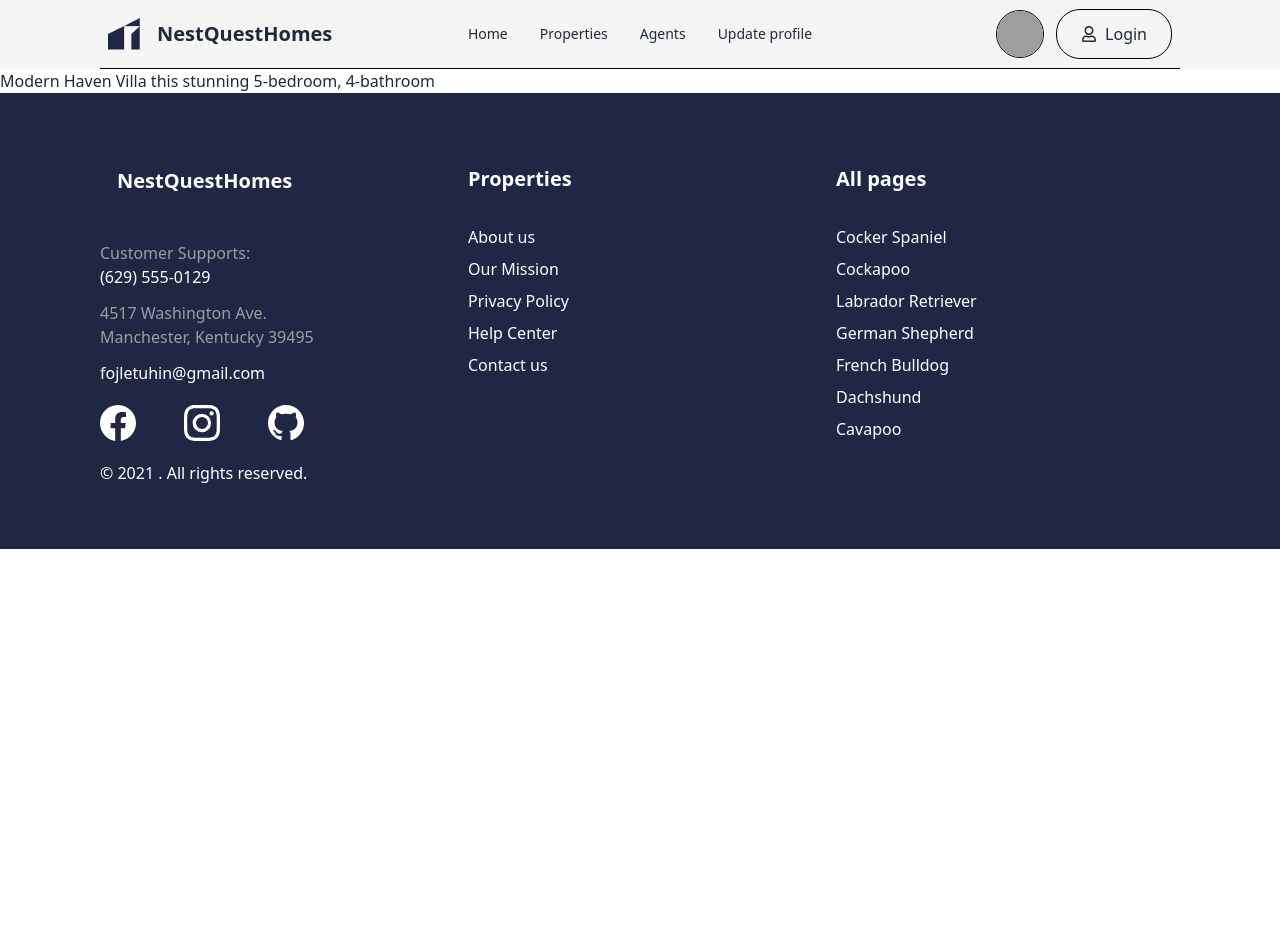
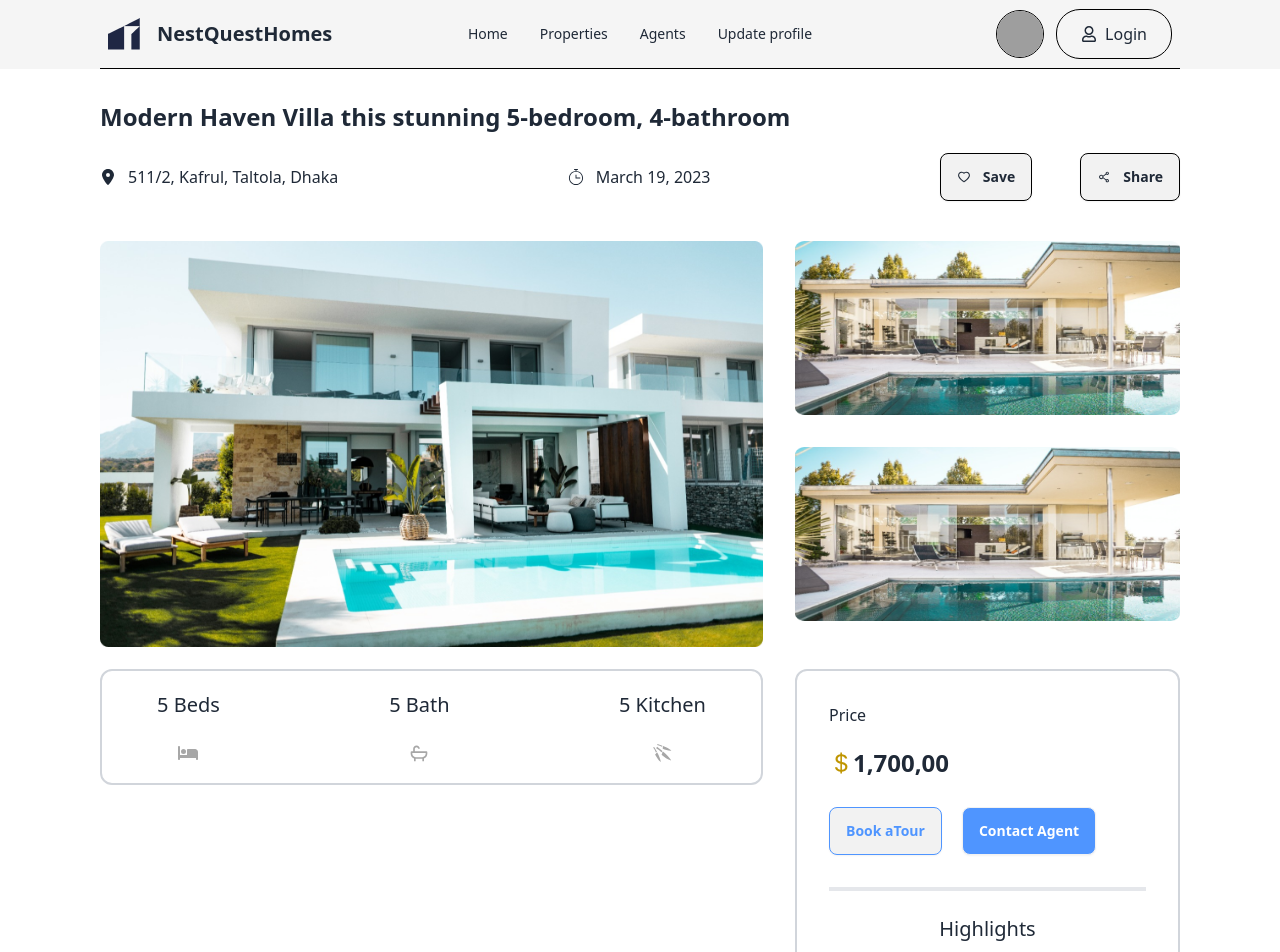
Before and after one commit to FojleTuhin/A9-NestQuestHomes, a React (Vite) app: page /viewDetails in a window 1280 px wide. Shown: the top 952 px of the page. Before the commit the page ends 800 px from the top, so only its background shows below. Built offline with nearby package versions, Linux system fonts and the light colour scheme; grey boxes are pictures that could not be loaded.

Commit message:
view details page

```diff
--- a/src/Pages/ViewDetails.jsx
+++ b/src/Pages/ViewDetails.jsx
@@ -1,8 +1,74 @@
+import { FaBed, FaLocationDot } from "react-icons/fa6";
+import { TfiTimer } from "react-icons/tfi";
+import { AiOutlineHeart, AiOutlineShareAlt } from "react-icons/ai";
+import { BiBath } from "react-icons/bi";
+import { GiKitchenKnives } from "react-icons/gi";
+import { BsCurrencyDollar } from "react-icons/bs";
 
 const ViewDetails = () => {
     return (
-        <div>
-            <p>Modern Haven Villa this stunning 5-bedroom, 4-bathroom </p>
+        <div className="px-[100px]">
+            <p className="mt-8 text-2xl font-semibold">Modern Haven Villa this stunning 5-bedroom, 4-bathroom </p>
+            <div className="mt-5 flex justify-between mb-10">
+                <div className="flex gap-3 items-center"><FaLocationDot />511/2, Kafrul, Taltola, Dhaka</div>
+                <div className="flex gap-3 items-center"><TfiTimer />March 19, 2023</div>
+                <div className="flex gap-12 items-center">
+                    <button className="flex gap-3 items-center btn border-black"><AiOutlineHeart />Save</button>
+                    <button className="flex gap-3 items-center btn border-black"><AiOutlineShareAlt />Share</button>
+                </div>
+
+            </div>
+
+            <div className="grid grid-cols-8 gap-8 h-[380px] mb-12">
+                <div className="col-span-5">
+                    <img className="h-auto bg-cover" src="/public/1.png" alt="" />
+                </div>
+                <div className="col-span-3 flex flex-col gap-8">
+                    <div>
+                        <img className="h-[174px] w-full" src="/public/2.png" alt="" />
+                    </div>
+                    <div>
+                        <img className="h-[174px] w-full" src="/public/2.png" alt="" />
+                    </div>
+                </div>
+
+
+            </div>
+            <div className="grid grid-cols-8 gap-8">
+
+                <div className="col-span-5">
+                    <div className="flex justify-between border-2 border-gray-300 rounded-xl mb-10 px-[55px] py-[20px]">
+                        <div className="flex flex-col gap-6 text-xl  items-center">
+                            <div><span>5</span> Beds</div>
+                            < FaBed className="text-xl text-[#A7A7A7]" />
+                        </div>
+                        <div className="flex flex-col gap-6 text-xl items-center">
+                            <div><span>5</span> Bath</div>
+                            < BiBath  className="text-xl text-[#A7A7A7]" />
+                        </div>
+                        <div className="flex flex-col gap-6 text-xl items-center">
+                            <div><span>5</span> Kitchen</div>
+                            < GiKitchenKnives  className="text-xl text-[#A7A7A7]" />
+                        </div>
+
+                    </div>
+
+                </div>
+                <div className="col-span-3">
+                    <div className="border-2 border-gray-300 rounded-xl p-8">
+                        <p className="mb-5">Price</p>
+                        <p className="text-2xl font-bold flex items-center "><BsCurrencyDollar className="text-[#BF9500] font-bold" />1,700,00</p>
+                        <div className="flex gap-5 mt-7 mb-8">
+                            <button className="btn border-[#4F95FF] text-[#4F95FF]">Book aTour</button>
+                            <button className="btn bg-[#4F95FF] text-white">Contact Agent</button>
+                        </div>
+                        <hr className="border-2 mb-6"/>
+                        <p className="font-medium text-xl text-center">Highlights</p>
+                    </div>
+
+                </div>
+
+            </div>
         </div>
     );
 };
```
